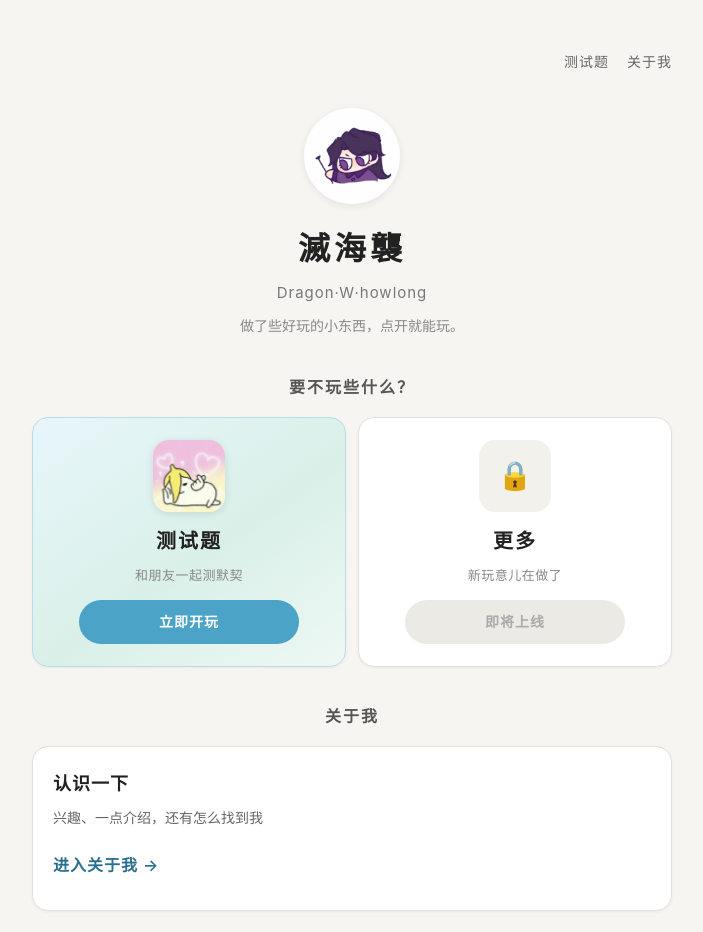
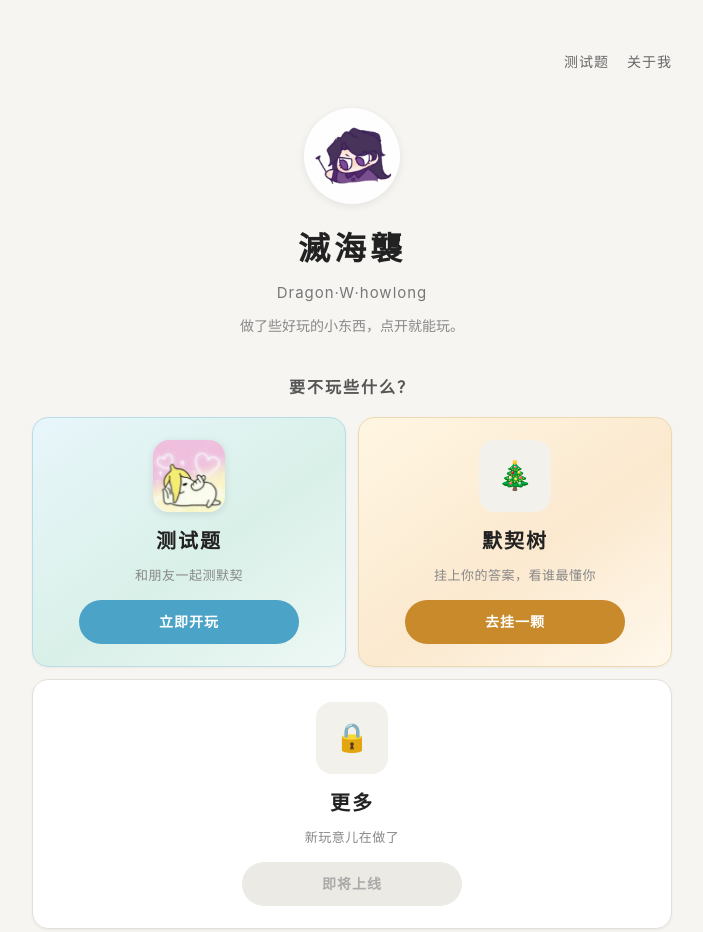
Before and after one commit to DragonHowlong/DragonHowlong.github.io, a plain HTML site: page index.html in a window 1280 px wide. Shown: the top 932 px of the page, without its empty margins (288-991 px from the left). Drawn offline with Linux system fonts and the light colour scheme.

Commit message:
Homepage: add 默契树 entry in Play section

```diff
--- a/index.html
+++ b/index.html
@@ -38,6 +38,7 @@ h2{font-size:16px;color:#555;font-weight:600;letter-spacing:2px;margin:0 0 16px;
 .about-entry .go{display:inline-flex;margin-top:14px;min-height:44px;align-items:center;color:#2a6f8f;font-weight:600;letter-spacing:1px}
 .copy-slot:empty{display:none}
 .tagline{color:#888;font-size:14px;margin-top:8px;text-align:center}
+.slot-tree{border-color:#ecd9b0;background:linear-gradient(145deg,#fff6e3 0%,#fbe9cf 55%,#fff8ec 100%)}.slot-tree .cta{background:#c98a2b;color:#fff}.play-grid .slot-more{grid-column:1/-1;min-height:auto}
 .play-lead{text-align:center;color:#777;font-size:14px;margin:-8px 0 14px}
 @media (max-width:430px){body{padding:24px 16px 40px}.play-grid{gap:10px}.slot{padding:18px 12px;min-height:176px}.slot h3{font-size:18px}}
 footer{text-align:center;color:#aaa;font-size:13px;margin-top:28px}
@@ -66,6 +67,12 @@ footer a:hover{color:#666}
       <div class="sub">和朋友一起测默契</div>
       <span class="cta">立即开玩</span>
     </a>
+    <a class="slot slot-live slot-tree" href="https://dragonhowlong.github.io/moqishu/">
+      <div class="icon-box" aria-hidden="true">🎄</div>
+      <h3>默契树</h3>
+      <div class="sub">挂上你的答案，看谁最懂你</div>
+      <span class="cta">去挂一颗</span>
+    </a>
     <div class="slot slot-more" aria-disabled="true">
       <div class="icon-box" aria-hidden="true">🔒</div>
       <h3>更多</h3>
```
